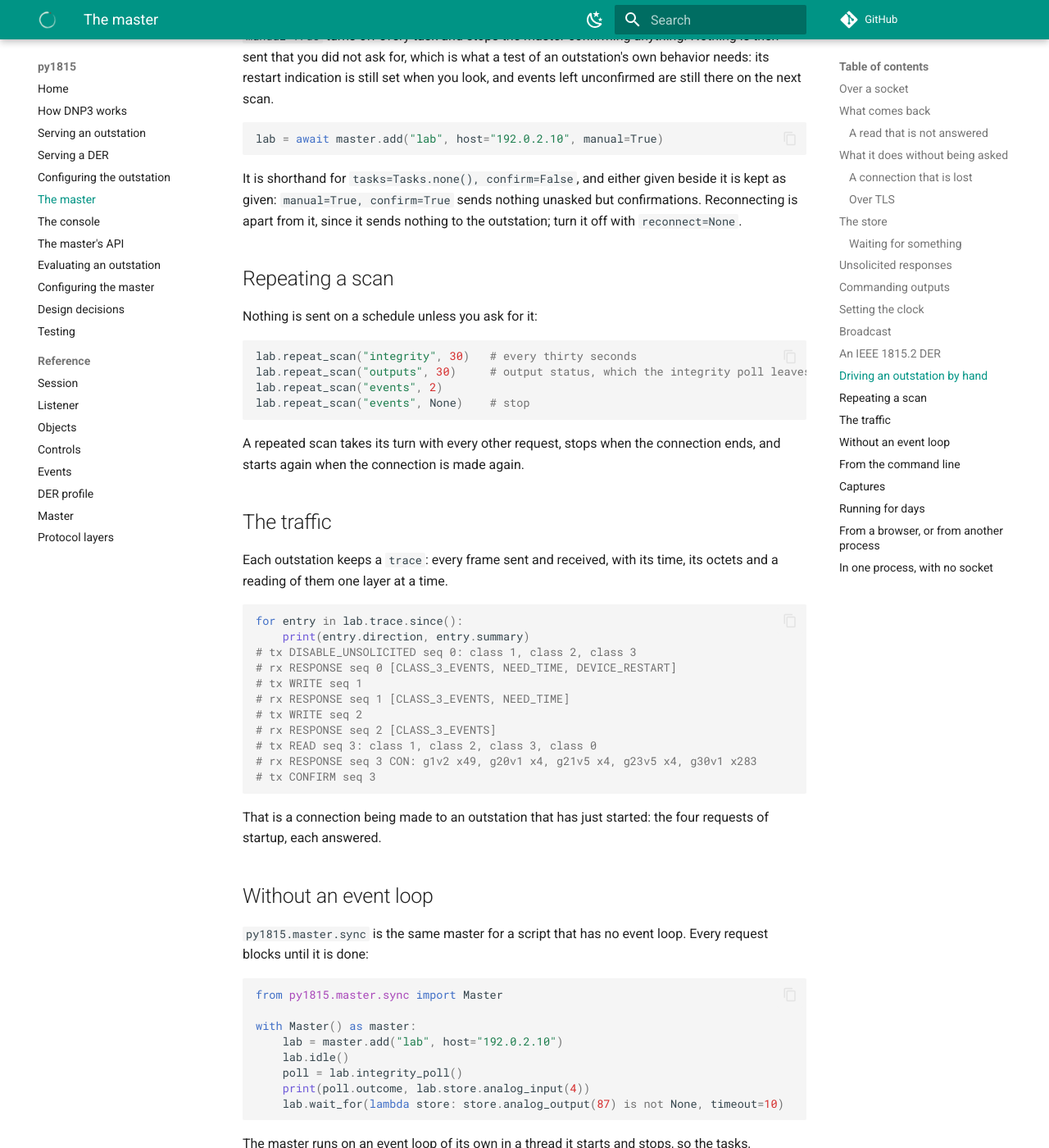
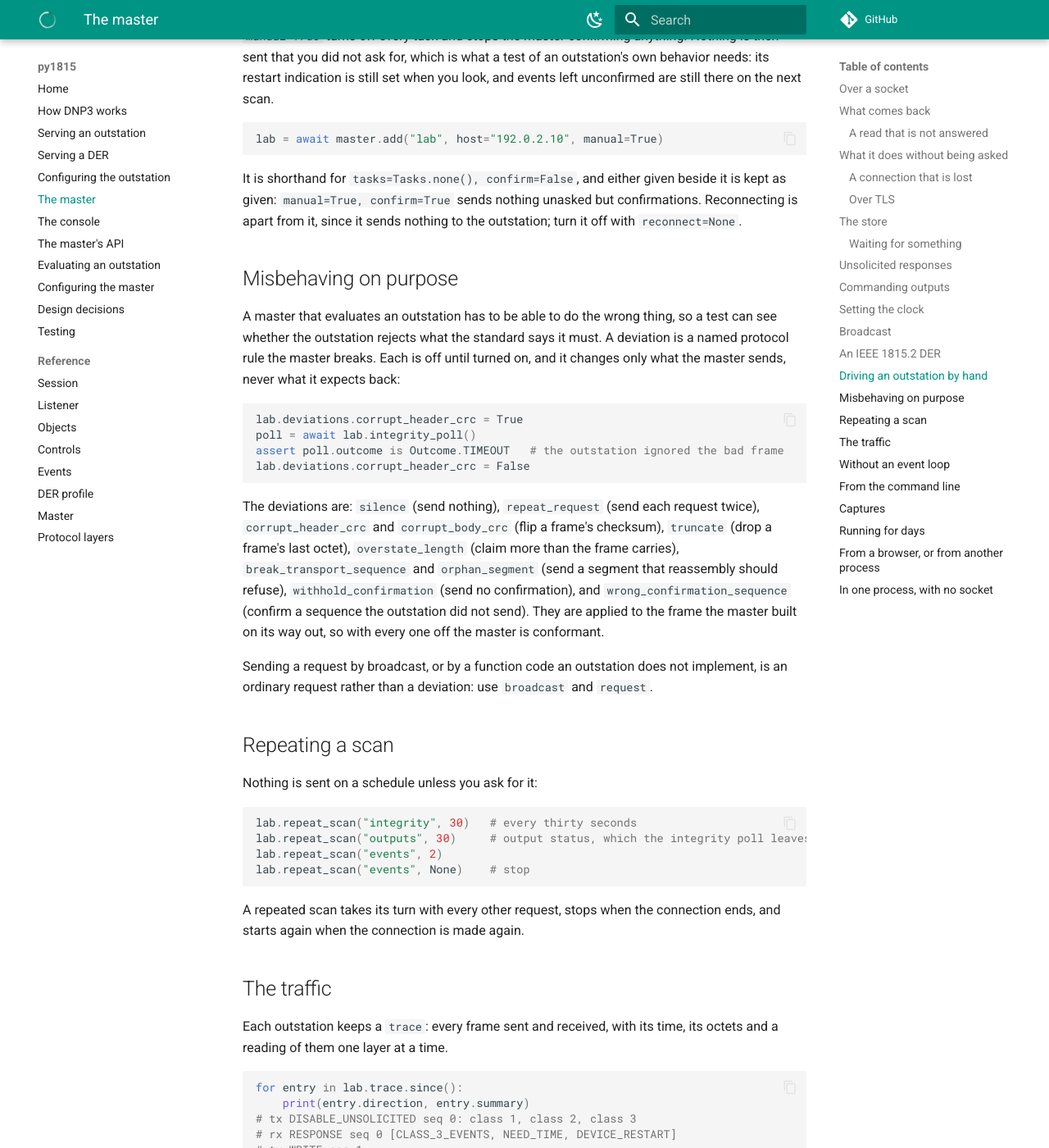
Before and after one commit to DERSecurity/py1815, an MkDocs documentation site: the page built from docs/master.md, in a window 1280 px wide and 1400 px high, scrolled down 10875 px. Shown: the whole window at 82% size. Built offline with MkDocs 1.6.1 and Material for MkDocs 9.7.7, drawn with Linux system fonts in a browser that asks for light colours; comment, search, counter and statistics services are not loaded.

Commit message:
Document the deviations, record D95, and add the changelog entry

````diff
--- a/docs/master.md
+++ b/docs/master.md
@@ -460,6 +460,31 @@ beside it is kept as given: `manual=True, confirm=True` sends nothing unasked
 but confirmations. Reconnecting is apart from it, since it sends nothing to
 the outstation; turn it off with `reconnect=None`.
 
+## Misbehaving on purpose
+
+A master that evaluates an outstation has to be able to do the wrong thing, so a test can
+see whether the outstation rejects what the standard says it must. A deviation is a named
+protocol rule the master breaks. Each is off until turned on, and it changes only what the
+master sends, never what it expects back:
+
+```python
+lab.deviations.corrupt_header_crc = True
+poll = await lab.integrity_poll()
+assert poll.outcome is Outcome.TIMEOUT   # the outstation ignored the bad frame
+lab.deviations.corrupt_header_crc = False
+```
+
+The deviations are: `silence` (send nothing), `repeat_request` (send each request twice),
+`corrupt_header_crc` and `corrupt_body_crc` (flip a frame's checksum), `truncate` (drop a
+frame's last octet), `overstate_length` (claim more than the frame carries),
+`break_transport_sequence` and `orphan_segment` (send a segment that reassembly should
+refuse), `withhold_confirmation` (send no confirmation), and `wrong_confirmation_sequence`
+(confirm a sequence the outstation did not send). They are applied to the frame the
+master built on its way out, so with every one off the master is conformant.
+
+Sending a request by broadcast, or by a function code an outstation does not implement, is
+an ordinary request rather than a deviation: use `broadcast` and `request`.
+
 ## Repeating a scan
 
 Nothing is sent on a schedule unless you ask for it:
````
Also changed, not shown: changelog.d/89.added.md (added, +1 -0 lines), docs/DESIGN.md (+20 -0 lines), docs/planning/MASTER.md (+11 -3 lines), docs/reference/master.md (+6 -0 lines).
